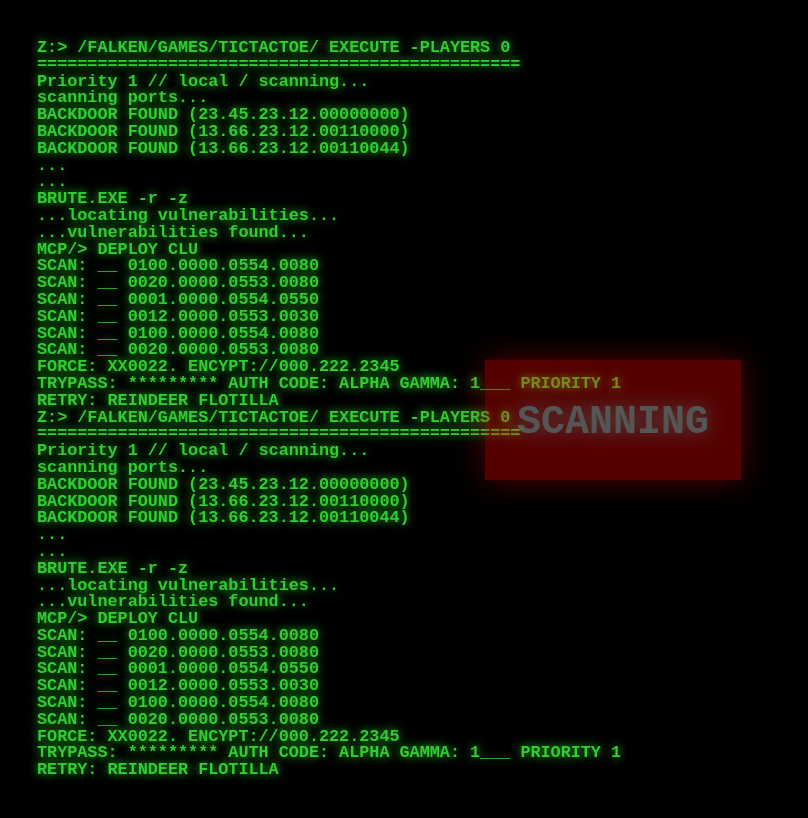
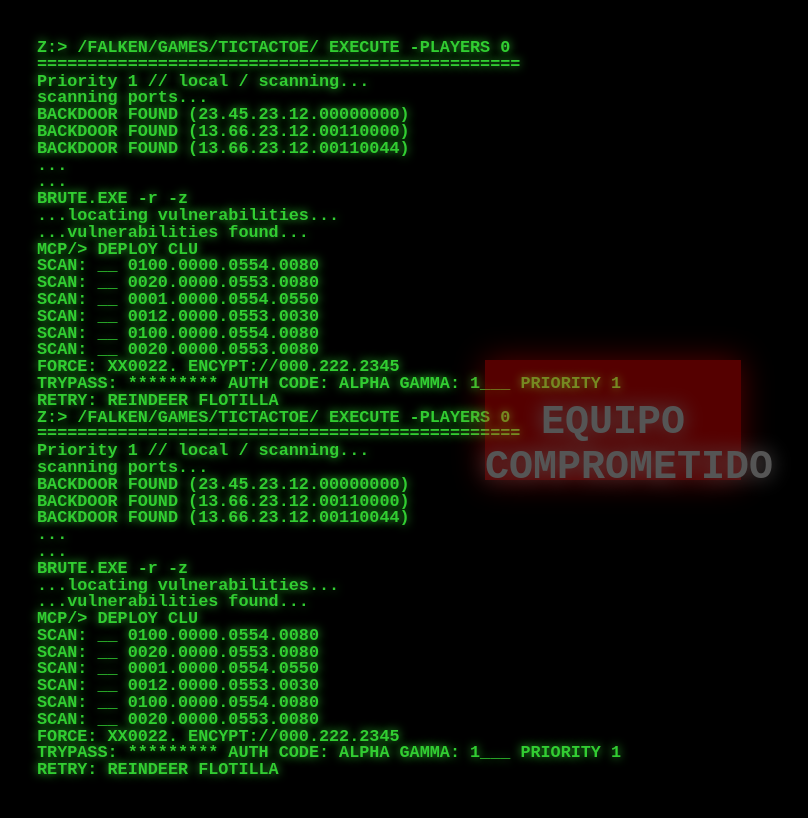
Before and after one commit to Sentinel-redenlace/atc, a plain HTML site: page index.html in a window 1280 px wide. Shown: the whole page, without its empty margins (27-835 px from the left). Drawn offline with Linux system fonts and the light colour scheme.

Commit message:
cambio msj

```diff
--- a/index.html
+++ b/index.html
@@ -17,7 +17,7 @@
     </script>
 </head>
 <body>
-<div class="msg">Scanning</div>
+<div class="msg">Equipo Comprometido</div>
 <div id="console">
 </div>
 <script src="src/js/script.js"></script>
```
